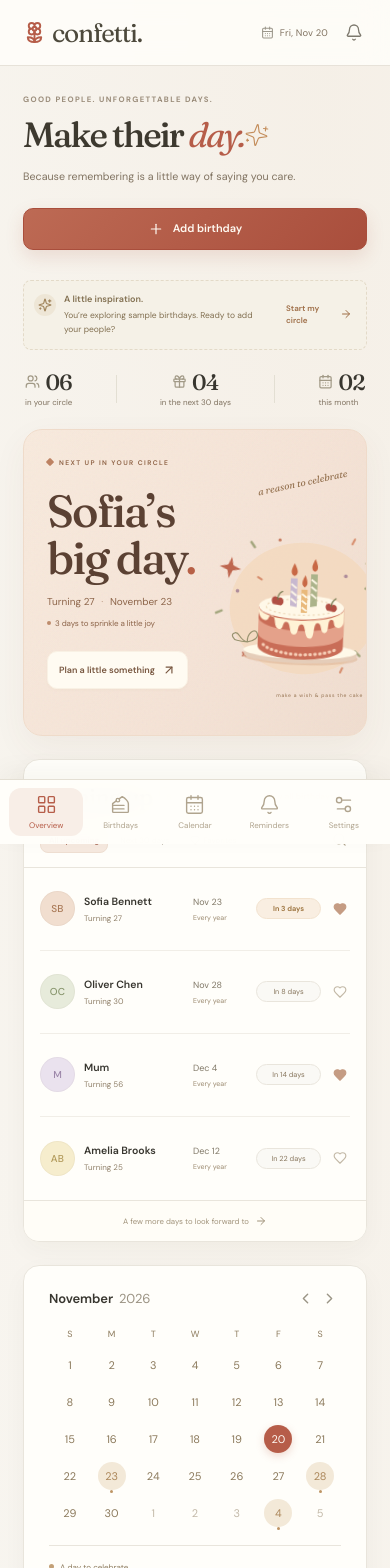
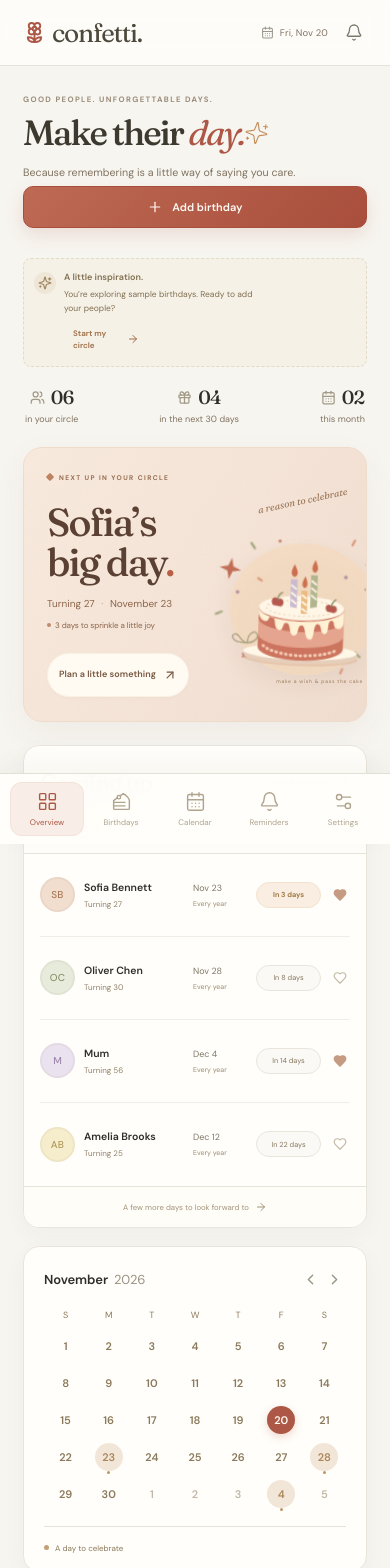
Before and after one commit to manuelrhyiel668-ai/birthday-reminder-apk-Manuel, a React (Vite) app: page / in a window 390 px wide. Shown: the top 1568 px of the page. Built offline with nearby package versions, Linux system fonts and the light colour scheme.

Commit message:
Polish Confetti app styling and responsive layouts

```diff
--- a/src/styles.css
+++ b/src/styles.css
@@ -587,3 +587,114 @@ main { padding-top: 42px; }
   .hero-card { animation: arrive .55s both; }
   .button-primary:active { transform: translateY(1px) scale(.99); }
 }
+
+
+/* ── Confetti polish pass · refined spacing, states & mobile comfort ── */
+:root {
+  --canvas: #f7f5f0;
+  --paper: #fffefa;
+  --ink: #302e29;
+  --muted: #827d72;
+  --line: #e8e3d9;
+  --accent: #ad5846;
+  --accent-dark: #88402f;
+  --radius: 20px;
+}
+html { scroll-behavior: smooth; }
+body { color: var(--ink); }
+::selection { background: #ead0c2; color: #60382d; }
+button:focus-visible, a:focus-visible, input:focus-visible,
+select:focus-visible, textarea:focus-visible {
+  outline: 3px solid rgba(173, 88, 70, .32);
+  outline-offset: 3px;
+}
+.topbar { position: sticky; top: 0; z-index: 15; }
+.page-heading h1 { text-wrap: balance; }
+.page-subtitle { max-width: 58ch; }
+.button { min-height: 44px; font-weight: 600; letter-spacing: .005em; }
+.button-primary { color: #fffaf5; }
+.button-outline { background: #fffefa; }
+.button-outline:hover { box-shadow: 0 5px 14px rgba(70, 53, 35, .06); }
+.hero-card { min-height: 310px; }
+.hero-copy { padding-top: 34px; padding-bottom: 32px; }
+.hero-copy h2 { line-height: 1.04; }
+.hero-button { border-radius: 999px; }
+.hero-art { isolation: isolate; }
+.cake-illustration { filter: drop-shadow(0 10px 13px rgba(105, 69, 43, .08)); }
+.upcoming-section, .content-card, .calendar-card {
+  box-shadow: 0 7px 24px rgba(54, 45, 32, .035);
+}
+.section-heading { min-height: 68px; }
+.birthday-row { padding-block: 17px; }
+.person-cell { border-radius: 10px; }
+.person-cell:focus-visible { outline-offset: 5px; }
+.avatar { border: 1px solid rgba(102, 76, 49, .055); }
+.countdown-pill { min-height: 26px; }
+.list-footer-button { transition: background .18s ease, color .18s ease; }
+.calendar-card { padding: 21px 20px 17px; }
+.calendar-day { border-radius: 12px; }
+.calendar-day .day-number { font-weight: 550; }
+.calendar-day.is-today .day-number { background: #ad5846; }
+.calendar-day.has-birthday:not(.is-today) .day-number { background: #f2e6d8; }
+.thought-card { box-shadow: inset 0 1px rgba(255,255,255,.55); }
+.search-field, .category-filter, .field > input, .field > select,
+.field > textarea { min-height: 44px; }
+.field > input, .field > select, .field > textarea {
+  border: 1px solid #e8e2d7;
+  background: #fffefa;
+}
+.field > input:focus, .field > select:focus, .field > textarea:focus {
+  border-color: #c58d76;
+  box-shadow: 0 0 0 4px rgba(197,141,118,.11);
+}
+.modal-backdrop { padding: 18px; }
+.modal-inner { max-height: min(88dvh, 820px); overflow-y: auto; }
+.toast { max-width: min(440px, calc(100vw - 32px)); }
+.mobile-nav {
+  padding-left: max(10px, env(safe-area-inset-left));
+  padding-right: max(10px, env(safe-area-inset-right));
+}
+.mobile-nav button { min-height: 54px; }
+.mobile-nav button.active { box-shadow: inset 0 0 0 1px rgba(173,88,70,.08); }
+@media (min-width: 1200px) {
+  main { padding-left: clamp(42px, 4vw, 66px); padding-right: clamp(42px, 4vw, 66px); }
+  .overview-grid { gap: 28px; grid-template-columns: minmax(0, 1fr) minmax(260px, 292px); }
+}
+@media (max-width: 760px) {
+  body { background: #f7f5f0; }
+  .topbar { position: relative; }
+  main { padding-bottom: 34px; }
+  .page-heading { gap: 12px; }
+  .page-heading h1 { line-height: 1.08; }
+  .page-subtitle { max-width: 34ch; }
+  .add-birthday { min-height: 41px; padding: 10px 12px; }
+  .circle-stats { flex-wrap: wrap; row-gap: 13px; column-gap: 14px; }
+  .circle-stats strong { font-size: 19px; }
+  .overview-grid { gap: 18px; }
+  .hero-card { min-height: 265px; }
+  .hero-copy { padding-top: 25px; padding-bottom: 24px; }
+  .hero-art { margin-left: -22px; }
+  .section-heading { min-height: 62px; }
+  .birthday-row { min-height: 78px; }
+  .modal-backdrop { align-items: flex-end; padding: 10px; }
+  .modal-inner { width: 100%; max-height: 90dvh; border-radius: 22px 22px 16px 16px; }
+}
+@media (max-width: 420px) {
+  .page-heading { flex-wrap: wrap; }
+  .page-heading > div { min-width: 0; }
+  .page-heading .add-birthday { margin-top: 4px; }
+  .circle-stats { gap: 10px 12px; }
+  .circle-stats > div { gap: 6px; }
+  .circle-stats > div > span:last-child { font-size: 9px; }
+  .stat-divider { display: none; }
+  .hero-card { min-height: 245px; }
+  .hero-copy h2 { font-size: clamp(34px, 10vw, 42px); }
+  .hero-art { opacity: .94; }
+  .list-toolbar { align-items: flex-start; }
+  .filter-tabs { flex-wrap: wrap; }
+  .sample-banner { align-items: flex-start; flex-wrap: wrap; }
+  .sample-banner > button { margin-left: 35px; }
+}
+@media (prefers-reduced-motion: reduce) {
+  html { scroll-behavior: auto; }
+}
```
